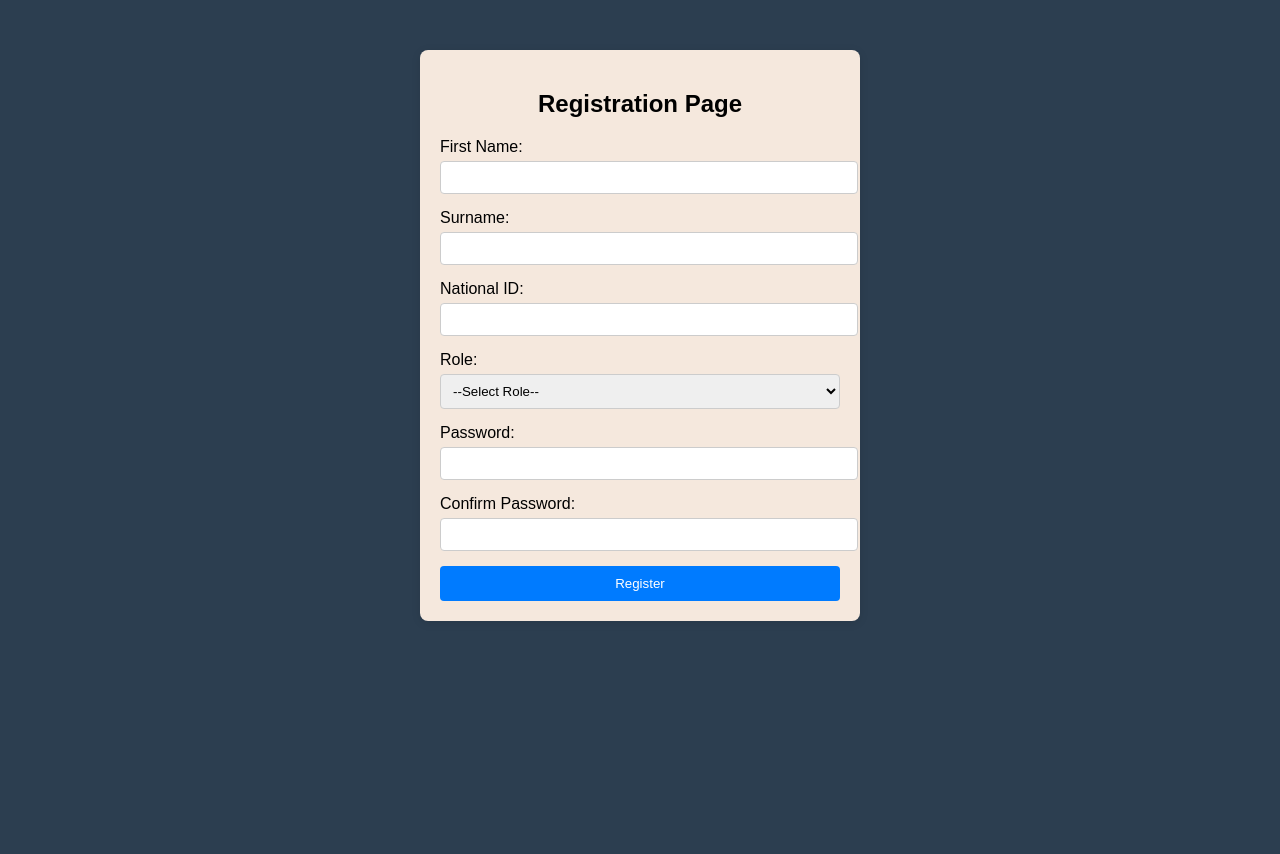
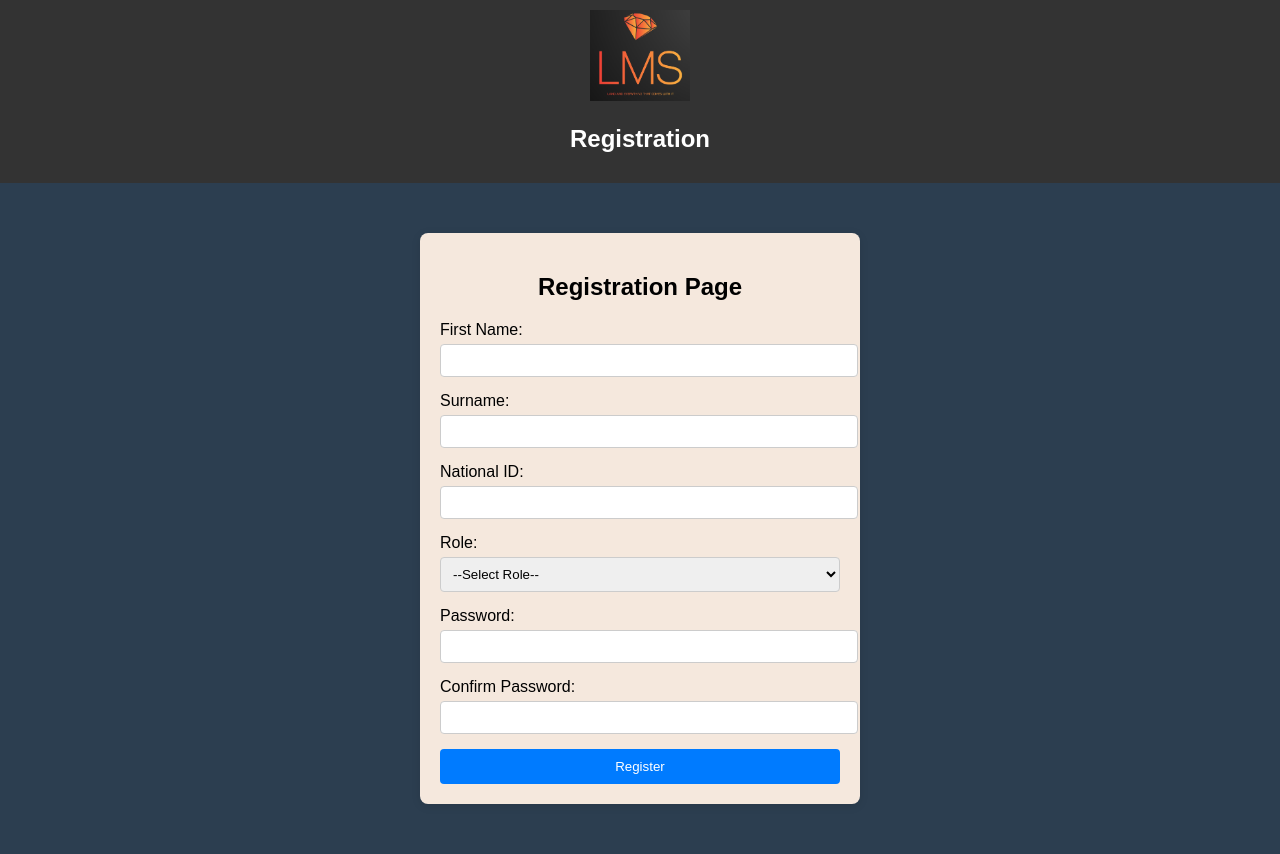
Before and after one commit to Fabian-lewis/lms, a PHP site: page /register.php in a window 1280 px wide. Before the commit the page ends 621 px from the top, so only its background shows below. Run offline with PHP 8.4, Linux system fonts and the light colour scheme; some libraries are stand-ins or nearby versions.

Commit message:
Send em again

```diff
--- a/css/parcelDetails.css
+++ b/css/parcelDetails.css
@@ -3,7 +3,6 @@ body {
     margin: 0;
     padding: 0;
     background-color:#2C3E50;
-    color: #2C3E50;
 }
 
 .container {
--- a/css/register.css
+++ b/css/register.css
@@ -3,6 +3,16 @@ body {
     margin: 0;
     padding: 0;
     background-color: #2C3E50;
+}
+header {
+    background-color: #333;
+    color: white;
+    padding: 10px 0;
+    text-align: center;
+}
+
+header .logo img {
+    width: 100px;
 }
 
 .registration-container {
--- a/parcelDetails.php
+++ b/parcelDetails.php
@@ -144,7 +144,7 @@ function leaseAmount() {
     </script>
 
 </head>
-<body>
+<body style="background-color: #2C3E50">
     <div class="container">
         <!-- Parcel Details -->
         <?php
--- a/register.php
+++ b/register.php
@@ -75,6 +75,16 @@ if ($_SERVER['REQUEST_METHOD'] === 'POST') {
             </script>
 </head>
 <body>
+    <header>
+    <div class="logo">
+            <img src="images/lms logo2.png" alt="LMS Logo">
+        </div>
+        <div class="head">
+            <h2>Registration</h2>
+        </div>
+
+    </header>
+    <main>
     <div class="registration-container">
         <h2>Registration Page</h2>
         <form action="register.php" method="POST">
@@ -104,6 +114,8 @@ if ($_SERVER['REQUEST_METHOD'] === 'POST') {
             <button type="submit">Register</button>
         </form>
     </div>
+    </main>
+
 
 
 </body>
```
Also changed, not shown: css/mutationForm.css (+4 -4 lines).
